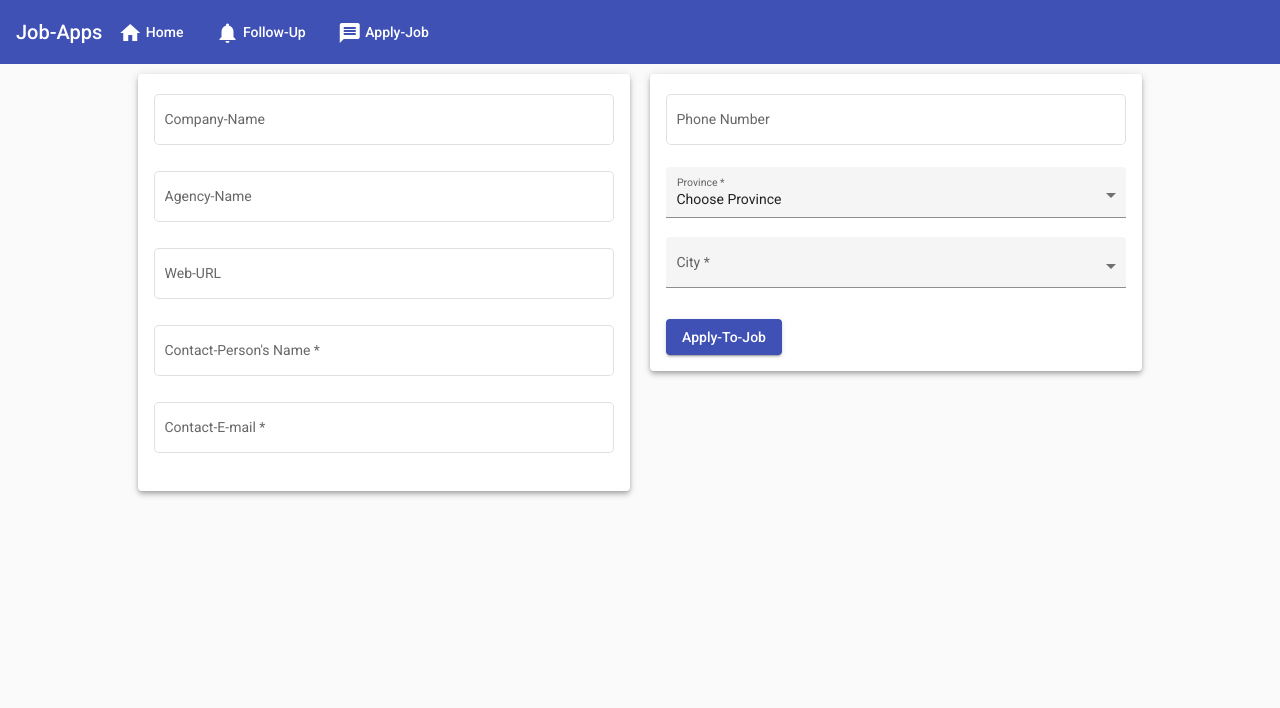
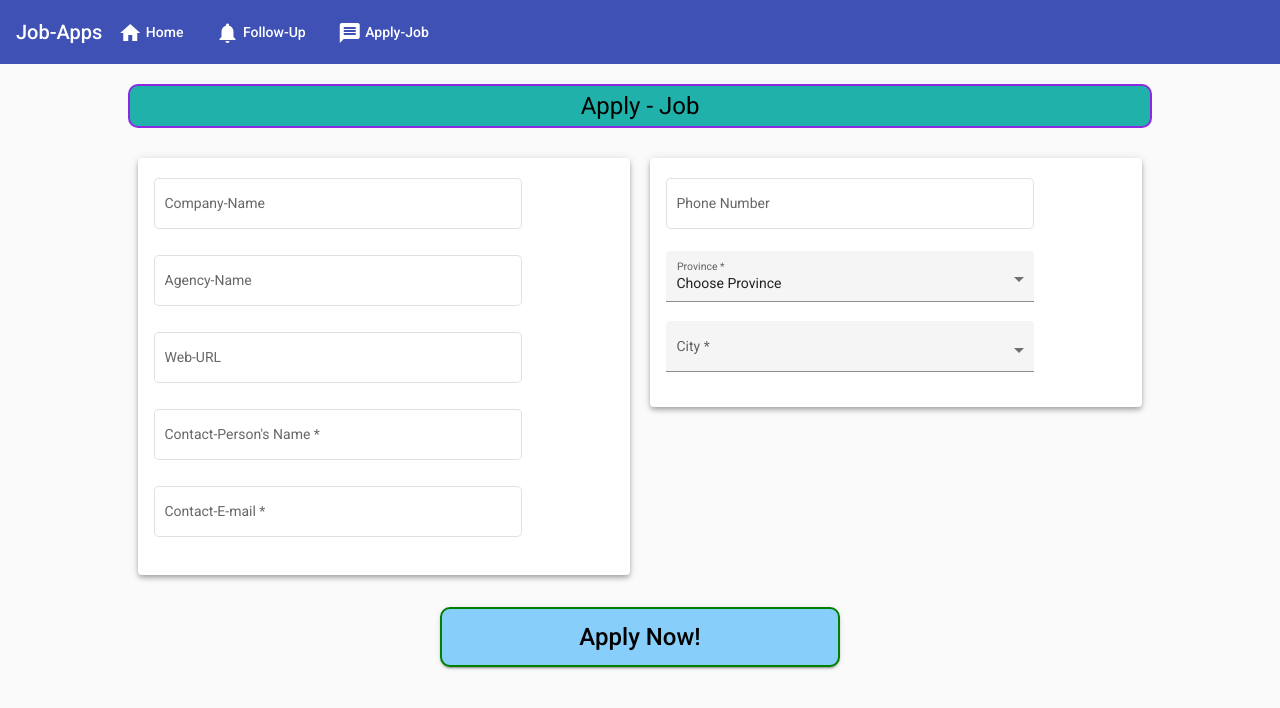
Before and after one commit to chicupatel-developer/Job-Apps, an Angular app in the folder Angular/: page /apply-to-job in a window 1280 px wide. Shown: the top 708 px of the page. Built offline with nearby package versions, Linux system fonts and the light colour scheme.

Commit message:
apply-to-job-wip3

```diff
--- a/Angular/src/app/components/apply-to-job/apply-to-job.component.css
+++ b/Angular/src/app/components/apply-to-job/apply-to-job.component.css
@@ -3,9 +3,10 @@
     .left {
 
     }
+    .middle{
+        background-color: lightgoldenrodyellow;
+    }
     */
-
-
 
     .mainContentLeft{
 
@@ -17,5 +18,38 @@
     }
 
     mat-form-field {
-  width: 100%;
-}
+        width: 80%;
+    }
+
+    .apply-to-job-button {
+            text-align: center;
+            vertical-align: middle;
+            padding-bottom: 10px;
+            padding-top: 10px;
+            border: 2px solid green;
+            border-radius: 10px;
+            background-color: lightskyblue;
+            width: 400px;
+            color:black;
+            font-size: x-large;
+    }
+    .centerDiv{
+        text-align: center;
+        vertical-align: middle;
+        padding-bottom: 10px;
+        padding-top: 10px;
+    }
+
+    .pageHeader{
+            text-align: center;
+            vertical-align: middle;
+            margin-top: 20px;
+            padding-top: 10px;
+            padding-bottom: 10px;
+            margin-bottom: 20px;
+            border: 2px solid blueviolet;
+            border-radius: 10px;
+            background-color: lightseagreen;
+            color:black;
+            font-size: x-large;
+    }
--- a/Angular/src/app/components/apply-to-job/apply-to-job.component.html
+++ b/Angular/src/app/components/apply-to-job/apply-to-job.component.html
@@ -3,17 +3,17 @@
     <div fxFlex="10%" class="left">
     </div>
 
-
-
-
     <div fxFlex="80%" class="middle">
+        <div class="pageHeader">
+            Apply - Job
+        </div>
+        <form [formGroup]="applyToJobForm" (submit)="submit()">
             <div fxLayout="row" class="parent"
                 fxLayout.lg="row "
                 fxLayout.md="row"
                 fxLayout.sm="column"
                 fxLayout.xs="column">
 
-            <form [formGroup]="applyToJobForm" (submit)="submit()">
                 <div fxFlex="50%"
                     fxFlex.xs="100%"
                     fxFlex.sm="100%"
@@ -97,19 +97,20 @@
                                 </mat-error>
                             </mat-form-field>
 
-                            <p></p>
-                            <button mat-raised-button color="primary" type="submit">Apply-To-Job</button>
                         </mat-card-content>
                     </mat-card>
                 </div>
+            </div>
+            <p></p>
+            <div class="centerDiv">
+                <button
+                    class="apply-to-job-button"
+                    mat-raised-button
+                    color="primary"
+                    type="submit">Apply Now!</button>
+            </div>
         </form>
-
-        </div>
     </div>
 
 
-
-
-    <div fxFlex="10%" class="right">
 </div>
-</div>
```
Lines whose indentation alone changed are shown as unchanged.
